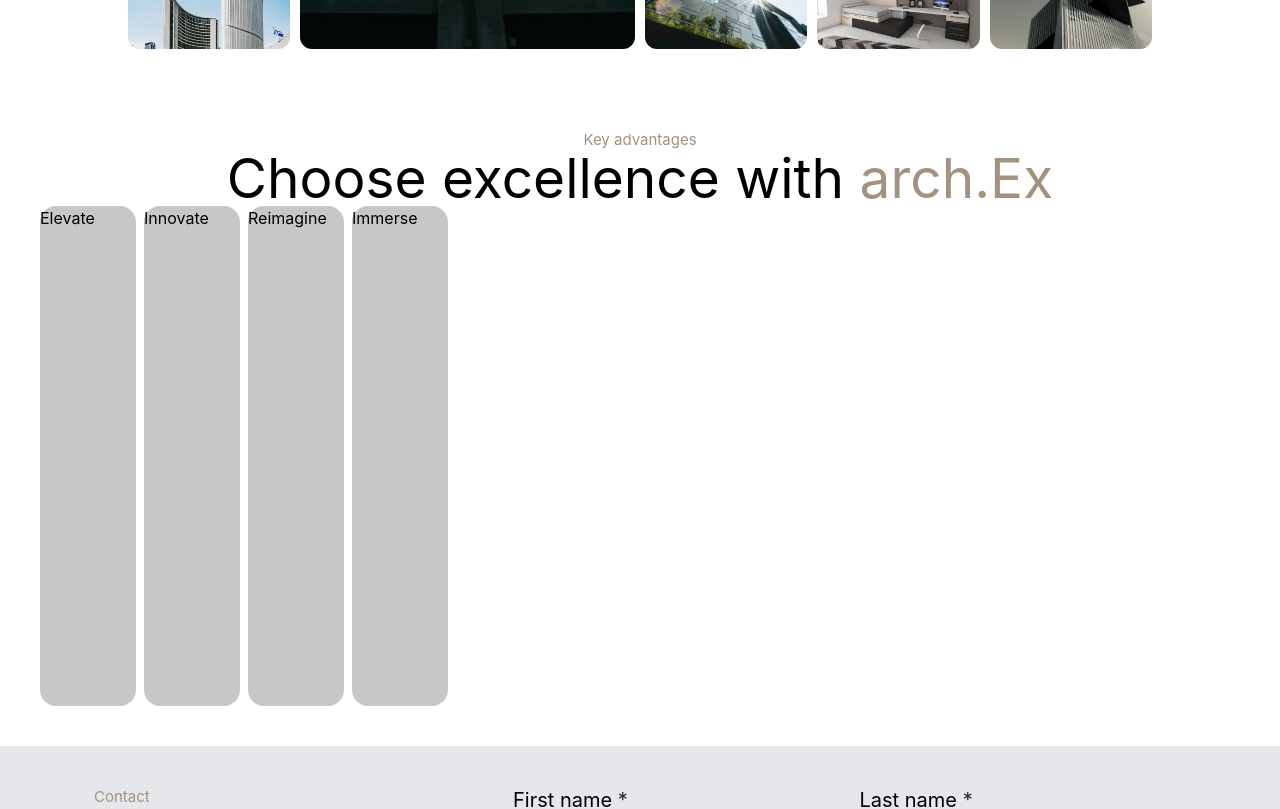
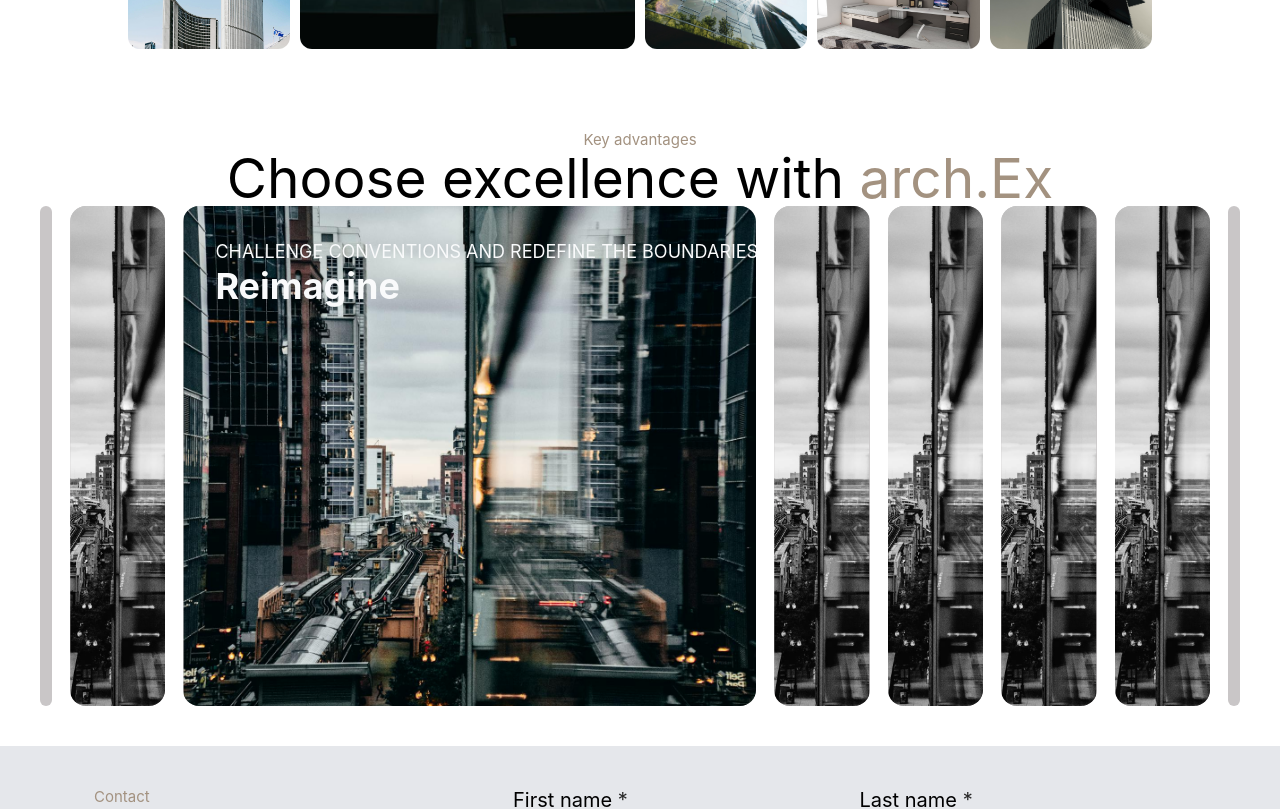
Before and after one commit to Tez-cyber/architecture-website, a React (Vite) app: page / in a window 1280 px wide. Shown: the part 2360-3169 px from the top of the page. Built offline with nearby package versions, Linux system fonts and the light colour scheme; no server answers.

Commit message:
Added classnames package and completed values section

```diff
--- a/package.json
+++ b/package.json
@@ -11,6 +11,7 @@
   },
   "dependencies": {
     "@gsap/react": "^2.1.1",
+    "classnames": "^2.5.1",
     "framer-motion": "^11.5.5",
     "gsap": "^3.12.5",
     "react": "^18.2.0",
--- a/src/components/Values.jsx
+++ b/src/components/Values.jsx
@@ -1,7 +1,34 @@
-import React from 'react'
+import React, { useEffect, useState, useRef } from 'react'
 import Img1 from '../assets/port-1.jpg'
 import { valueContents } from './valuesContent'
+import classNames from "classnames"
+
 const Values = () => {
+    const [activeItem, setActiveItem] = useState(2)
+    const wrapperRef = useRef(null)
+    const timeoutRef = useRef(null)
+
+    useEffect(() => {
+        if (!wrapperRef.current) return;
+        if (timeoutRef.current) {
+            clearTimeout(timeoutRef.current)
+        }
+        wrapperRef.current.style.setProperty(
+            "--transition",
+            "600ms cubic-bezier(.22, .61, .36, 1)"
+        )
+
+        //   timeoutRef.current = setTimeout(() => {
+        //     wrapperRef.current?.style.removeProperty("--transition")
+        //   }, 900)
+
+        return () => {
+            if (timeoutRef.current) {
+                clearTimeout(timeoutRef.current)
+            }
+        }
+    }, [activeItem])
+
     return (
         <main className=' mb-10'>
             {/* ===== Values title ===== */}
@@ -15,10 +42,45 @@ const Values = () => {
             {/* ===== Second section ===== */}
             <div className="flex h-full w-full items-center justify-center">
                 <div className='w-[1200px] max-w-full'>
-                    <ul className="flex h-[500px] gap-2">
+                    <ul ref={wrapperRef} className="group flex h-[500px] gap-[1.5%]">
                         {
-                            valueContents.map((value) => (
-                                <li className='w-[8%] rounded-2xl bg-[#c9c6c7]' key={value.id}>{value.name}</li>
+                            valueContents.map((value, i) => (
+                                <li
+                                    onClick={() => setActiveItem(i)}
+                                    aria-current={activeItem === i}
+                                    className={classNames(
+                                        "relative w-[8%] first:w-[1%] last:w-[1%] [&[aria-current='true']]:w-[48%] hover:w-[12%] ",
+                                        "[transition:width_var(--transition),200ms_ease-in] ",
+                                        "before:absolute before:bg-white before:top-0 before:bottom-0 before:left-[-10px] before:right-[-10px]",
+                                        "[&:not(:hover),&:not(:first),&:not(:last)]:group-hover:w-[7%]",
+                                        "first:pointer-events-none last:pointer-events-none [&_img]:first:opacity-0 [&_img]:last:opacity-0"
+                                    )}
+                                    key={value.id}
+                                >
+                                    <div className="relative bg-[#c9c6c7] overflow-hidden w-full h-full rounded-2xl">
+                                        <img
+                                            className={classNames(
+                                                'absolute h-[640px] w-[590px] left-1/2 top-1/2 -translate-x-1/2 -translate-y-1/2 object-cover',
+                                                activeItem === i ? "grayscale-0" : "grayscale"
+                                            )}
+                                            src={value.img}
+                                            alt={value.name}
+                                        />
+                                        {/* =============== */}
+                                        <div className={classNames(
+                                            "inset-0 opacity-25 duration-300 before:absolute before:bottom-0 before:left-[-546px] before:right-0 before:top-[-148px] before:z-10 after:bottom-[28px] after:left-0 after:right-[-434px] after:top-0",
+                                            activeItem === i ? "md:opacity-25" : "md:opacity-0"
+                                        )}></div>
+                                        {/* ============== */}
+                                        <div className={classNames(
+                                            "absolute w-[590px] left-8 top-8 text-gray-50 transition-[transform,opacity]",
+                                            activeItem === i ? "translate-x-0 opacity-100" : "translate-x-4 opacity-0"
+                                        )}>
+                                            <p className="text-lg uppercase ">{value.title}</p>
+                                            <p className="text-4xl font-bold">{value.name}</p>
+                                        </div>
+                                    </div>
+                                </li>
                             ))
                         }
                     </ul>
--- a/src/components/valuesContent.js
+++ b/src/components/valuesContent.js
@@ -1,27 +1,51 @@
 
 export const valueContents = [
     {
-        img: "../assets/port-1.jpg",
+        img: "./src/assets/port-1.jpg",
         title: "Push the boundaries of traditional design",
         name: "Elevate",
         id: "1"
     },
     {
-        img: "../assets/port-1.jpg",
+        img: "./src/assets/port-1.jpg",
         title: "Trascending the ordinary and introducing innovation",
         name: "Innovate",
         id: "2"
     },
     {
-        img: "../assets/port-1.jpg",
+        img: "./src/assets/port-1.jpg",
         title: "Challenge conventions and redefine the boundaries",
         name: "Reimagine",
         id: "3"
     },
     {
-        img: "../assets/port-1.jpg",
+        img: "./src/assets/port-1.jpg",
         title: "Engage with spaces designed to fully captivate and envelope",
         name: "Immerse",
         id: "4"
     },
+    {
+        img: "./src/assets/port-1.jpg",
+        title: "Engage with spaces designed to fully captivate and envelope",
+        name: "Immerse 5",
+        id: "5"
+    },
+    {
+        img: "./src/assets/port-1.jpg",
+        title: "Engage with spaces designed to fully captivate and envelope",
+        name: "Immerse 6",
+        id: "6"
+    },
+    {
+        img: "./src/assets/port-1.jpg",
+        title: "Engage with spaces designed to fully captivate and envelope",
+        name: "Immerse 7",
+        id: "7"
+    },
+    {
+        img: "./src/assets/port-1.jpg",
+        title: "Engage with spaces designed to fully captivate and envelope",
+        name: "Immerse 8",
+        id: "8"
+    },
 ]
```
Also changed, not shown: 1 other file (tests, documents, lock files or other folders).
